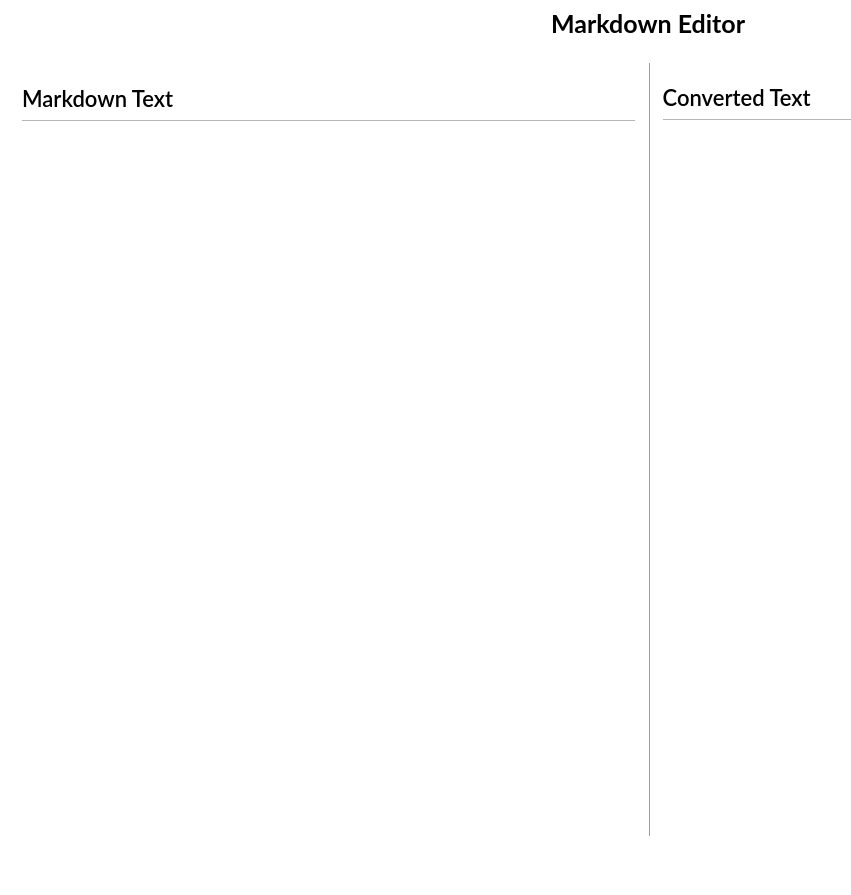
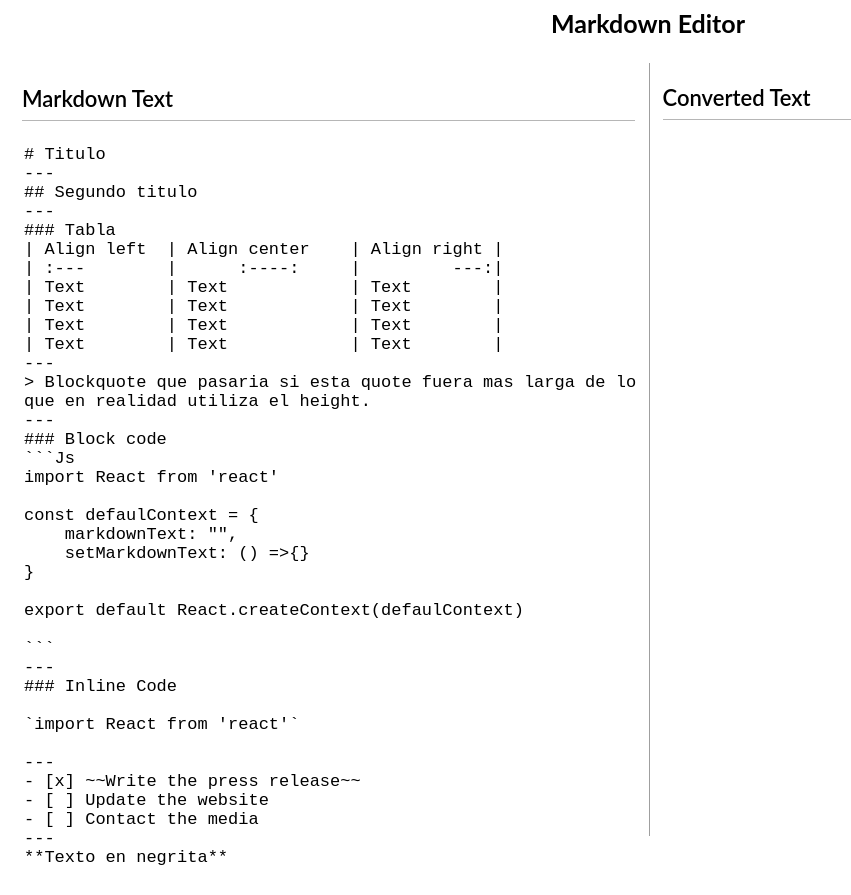
Before and after one commit to F0sternest/FCC-markdown, a React (Vite) app: page / in a window 1280 px wide. Shown: the whole page, without its empty margins (0-851 px from the left). Built offline with nearby package versions, Linux system fonts and the light colour scheme.

Commit message:
añadiendo el markdown

```diff
--- a/src/components/MarkedInput.jsx
+++ b/src/components/MarkedInput.jsx
@@ -40,7 +40,51 @@ function MarkedInput(props) {
         <Container>
             <Title>Markdown Text</Title>
             <TextArea onChange={onInputChange} id="editor">
+                {`# Titulo
+---
+## Segundo titulo
+---
+### Tabla
+| Align left  | Align center    | Align right |
+| :---        |      :----:     |         ---:|
+| Text        | Text            | Text        |
+| Text        | Text            | Text        |
+| Text        | Text            | Text        |
+| Text        | Text            | Text        |
+---
+> Blockquote que pasaria si esta quote fuera mas larga de lo que en realidad utiliza el height.
+---
+### Block code
+\`\`\`Js
+import React from 'react'
 
+const defaulContext = {
+    markdownText: "",
+    setMarkdownText: () =>{}
+}
+
+export default React.createContext(defaulContext)
+
+\`\`\`
+---
+### Inline Code
+
+\`import React from 'react'\`
+
+---
+- [x] ~~Write the press release~~
+- [ ] Update the website
+- [ ] Contact the media
+---
+**Texto en negrita**
+
+---
+### Link
+[link](https://joplinapp.org)
+
+---
+### Image
+![](https://static.vecteezy.com/system/resources/previews/000/553/995/original/cartoon-hand-making-positive-thumbs-up-gesture-vector.jpg)`}
             </TextArea>
         </Container>
     );
```
